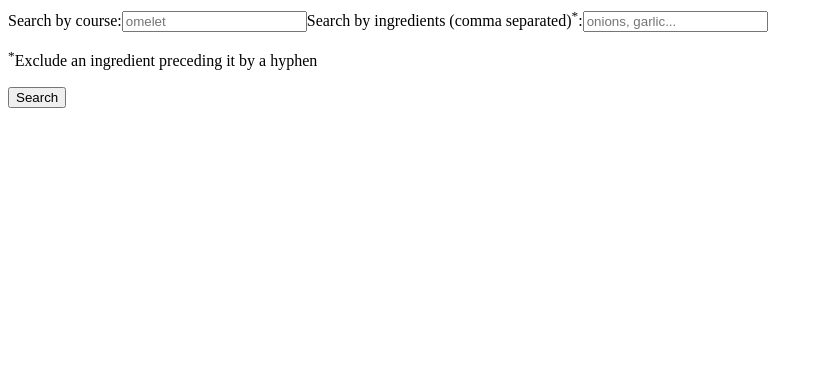
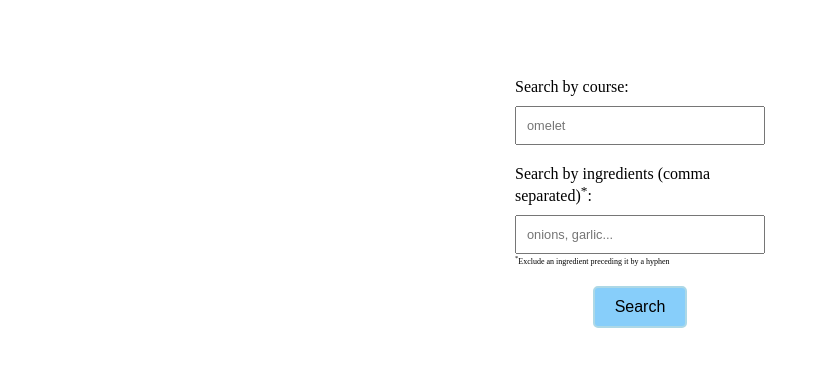
Before and after one commit to eaboy/recipe-puppy, an Angular app: page / in a window 1280 px wide. Shown: the top 366 px of the page, without its empty margins (0-823 px from the left). Built offline with nearby package versions, Linux system fonts and the light colour scheme.

Commit message:
Added style

```diff
--- a/src/app/app.component.scss
+++ b/src/app/app.component.scss
@@ -0,0 +1,58 @@
+main {
+  padding: 20px;
+}
+
+form {
+  padding: 30px 0;
+  width: 250px;
+}
+
+main,
+form {
+  display: flex;
+  flex-direction: column;
+  align-items: center;
+}
+
+label {
+  margin: 20px 0 10px;
+}
+
+input {
+  box-sizing: border-box;
+  font-size: 0.8rem;
+  padding: 10px;
+
+  &:focus::placeholder {
+    opacity: 0;
+  }
+}
+
+p {
+  box-sizing: border-box;
+  font-size: 0.5rem;
+  margin: 0;
+}
+
+input,
+label,
+p {
+  width: 100%;
+}
+
+button {
+  background-color: lightskyblue;
+  border: 2px solid lightblue;
+  border-radius: 5px;
+  cursor: pointer;
+  font-size: 1rem;
+  margin: 20px 0;
+  padding: 10px 20px;
+
+  &:hover,
+  &:focus {
+    background-color: dodgerblue;
+    border-color: steelblue;
+    color: white;
+  }
+}
```
